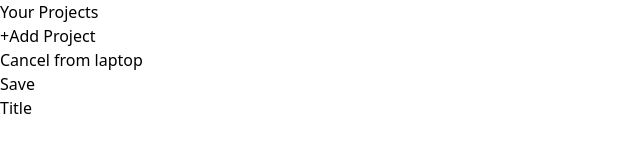
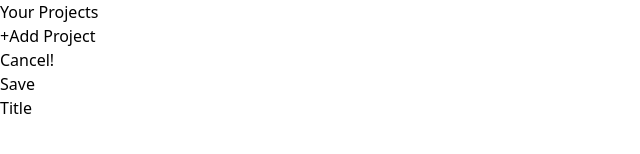
Before and after one commit to M0H1K4/Demo-App, a React (Vite) app: page / in a window 1280 px wide. Both pictures are taken after a click on the button "+Add Project". Shown: the top 154 px of the page, without its empty margins (0-640 px from the left). Built offline with nearby package versions, Linux system fonts and the light colour scheme.

Commit message:
add From laptop2

```diff
--- a/src/components/NewProject.jsx
+++ b/src/components/NewProject.jsx
@@ -25,7 +25,7 @@ export default function NewProject({ onAdd }) {
       <menu className="flex items-center justify-end gap-4 my-4">
         <li>
           <button className="text-stone-800 hover:text-stone-950">
-            Cancel from laptop
+            Cancel!
           </button>
         </li>
         <li>
```
